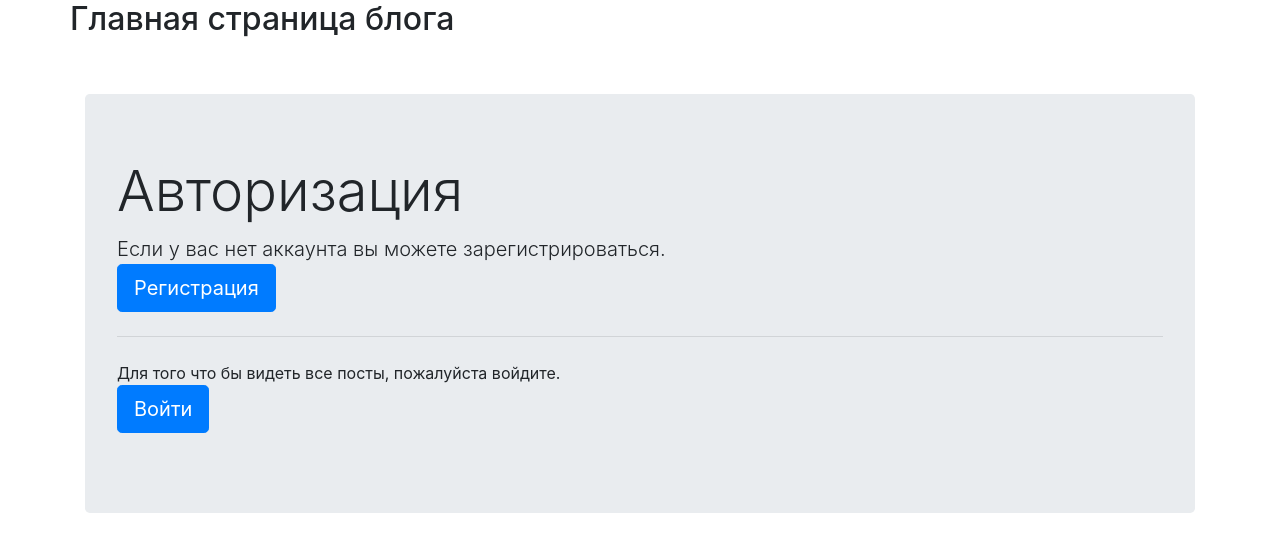
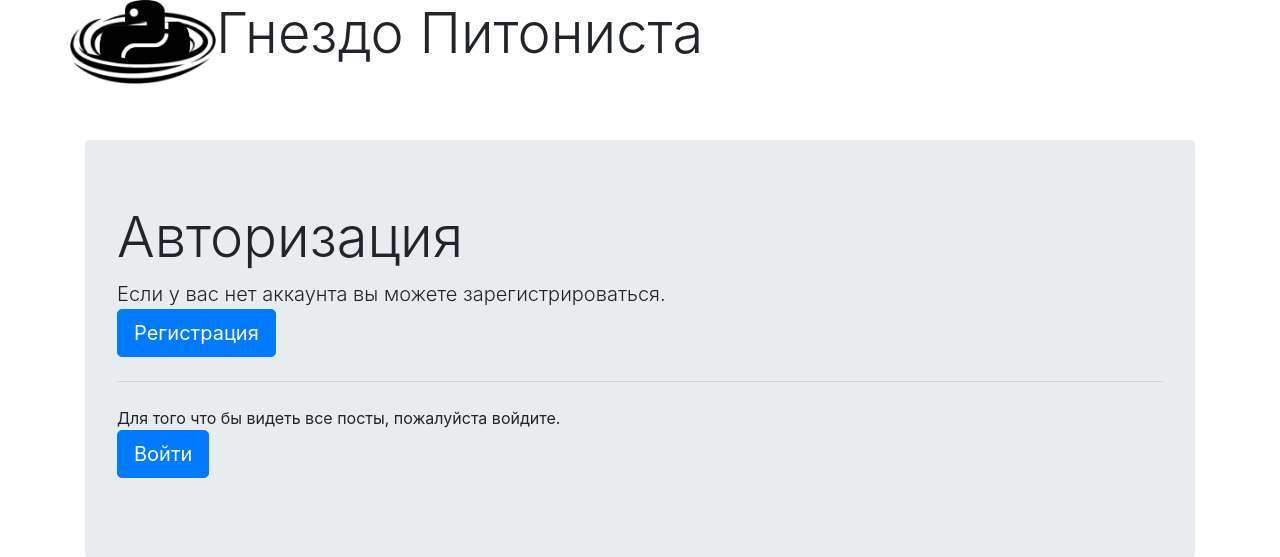
Before and after one commit to Evilko/flask-project, a Flask app: page / in a window 1280 px wide. Shown: the part 64-621 px from the top of the page. Run offline with Flask 2, Linux system fonts and the light colour scheme; data that the repository does not hold is empty; some libraries are stand-ins or nearby versions.

Commit message:
провальная попытка с куками, ну хоть картинку добавил в шаблон

```diff
--- a/templates/blog_page.html
+++ b/templates/blog_page.html
@@ -1,6 +1,9 @@
 {% extends 'base.html' %}
 {% include 'navbar.html' %}
-{% block content_title %} Главная страница блога {% endblock %}
+{% block content_title %}
+<img src="static/python_g.png" alt="Гнездо Питониста" height="84" width="146">
+<h1 class="display-4">Гнездо Питониста</h1>
+{% endblock %}
 
 
 {% block content %}
--- a/templates/navbar.html
+++ b/templates/navbar.html
@@ -25,14 +25,16 @@
         <a class="nav-link" href="/">Главная</a>
       </li>
       {% if request.cookies.get("logged_in") == True %}
-        <p>Добро пожаловать, {{ request.cookies.get("username") }}!</p>
+        <p>Добро пожаловать, {{ session.get("auth") }}!</p>
         <li class="nav-item">
           <a class="nav-link" href="/logout">Выход</a>
         </li>
       {% else %}
+        <li class="nav-item">
         <a class="btn btn-primary btn-lg" href="{{ url_for('main_auth.login') }}" role="button">
             Войти
         </a>
+        </li>
         <li class="nav-item">
           <a class="btn btn-primary btn-lg" href="{{ url_for('main_auth.register') }}" role="button">
               Регистрация
```
Also changed, not shown: static/python_g.png (renamed from images/гнездо питониста.png).
